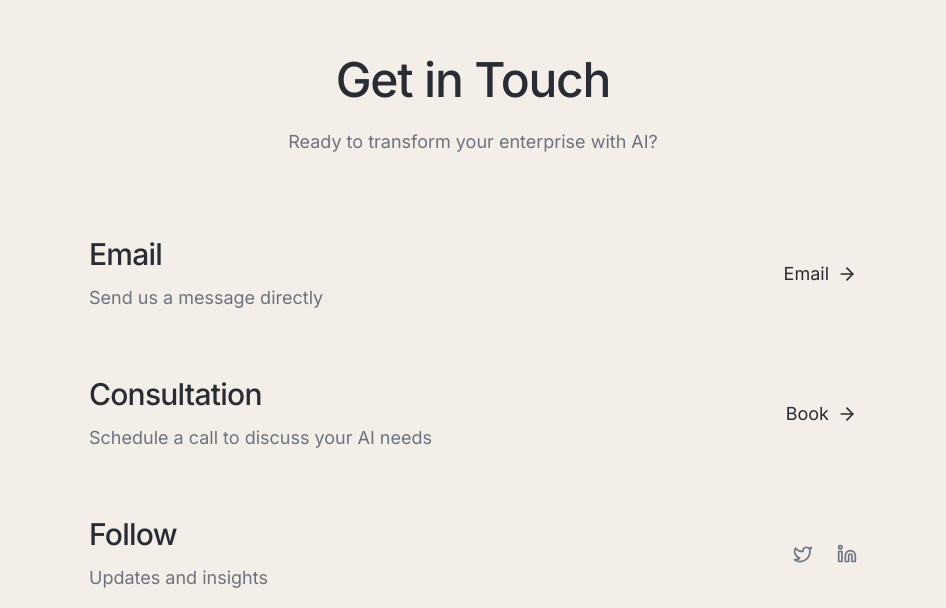
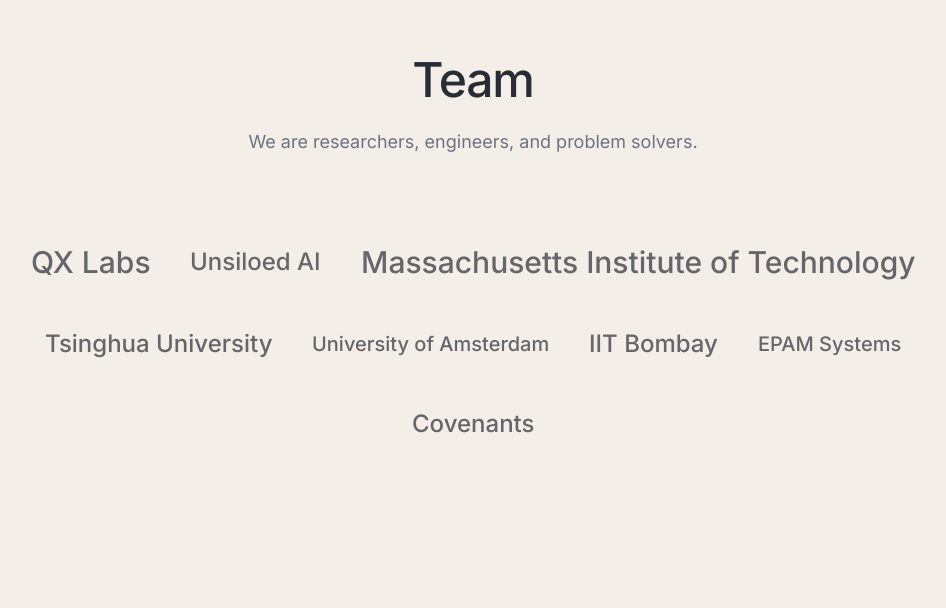
Before and after one commit to shinkahq/shinka-website, a Next.js app: page / in a window 1280 px wide. Shown: the part 3252-3860 px from the top of the page, without its empty margins (167-1113 px from the left). Built offline with nearby package versions, Linux system fonts and the light colour scheme; no server answers.

Commit message:
✨ feat: improve Team section layout and enhance navigation for better user accessibility

```diff
--- /dev/null
+++ b/components/sections/team.tsx
@@ -0,0 +1,116 @@
+'use client'
+
+import { useRef } from 'react'
+import useResponsive from '@/lib/use-responsive'
+import { ResponsiveContainer, ResponsiveText } from '@/components/responsive'
+
+const experience = [
+  {
+    name: "QX Labs",
+    role: "Founding AI Engineer",
+    size: "large"
+  },
+  {
+    name: "Unsiloed AI",
+    role: "Founding AI Engineer",
+    size: "medium"
+  },
+  {
+    name: "Massachusetts Institute of Technology",
+    role: "Undergraduate Researcher",
+    size: "large"
+  },
+  {
+    name: "Tsinghua University",
+    role: "Research Collaborator",
+    size: "medium"
+  },
+  {
+    name: "University of Amsterdam",
+    role: "Guest Researcher",
+    size: "small"
+  },
+  {
+    name: "IIT Bombay",
+    role: "Research Intern",
+    size: "medium"
+  },
+  {
+    name: "EPAM Systems",
+    role: "Innovation Center",
+    size: "small"
+  },
+  {
+    name: "Covenants",
+    role: "Tech Lead",
+    size: "medium"
+  }
+]
+
+export default function Team() {
+  const { isMobile } = useResponsive()
+  const containerRef = useRef<HTMLDivElement>(null)
+
+  return (
+    <section id="team" className={`${isMobile ? 'py-16' : 'py-24'} bg-background overflow-hidden`}>
+      <ResponsiveContainer maxWidth="responsive">
+        <div className="text-center mb-12 md:mb-20">
+          <ResponsiveText
+            as="h2"
+            mobileSize="text-3xl"
+            tabletSize="text-4xl"
+            desktopSize="text-4xl lg:text-5xl"
+            className="font-medium text-foreground mb-4 md:mb-6 tracking-tight"
+          >
+            Team
+          </ResponsiveText>
+          <ResponsiveText
+            mobileSize="text-base"
+            tabletSize="text-lg"
+            desktopSize="text-lg"
+            className="text-muted-foreground max-w-2xl mx-auto font-light"
+          >
+            We are researchers, engineers, and problem solvers.
+          </ResponsiveText>
+        </div>
+
+        <div
+          ref={containerRef}
+          className="relative max-w-5xl mx-auto"
+        >
+          <div className="flex flex-wrap justify-center items-center gap-6 md:gap-8">
+            {experience.map((item, index) => {
+              const sizeClasses = {
+                small: 'text-lg md:text-xl',
+                medium: 'text-xl md:text-2xl',
+                large: 'text-2xl md:text-3xl'
+              }[item.size]
+
+              const delayClass = `animate-in fade-in slide-in-from-bottom-4 duration-700 fill-mode-forwards`
+              const staggerDelay = `delay-[${index * 100}ms]`
+
+              return (
+                <div
+                  key={index}
+                  className={`group relative py-2 px-1 ${delayClass} ${staggerDelay}`}
+                >
+                  <div className="relative transition-transform duration-300 group-hover:-translate-y-1">
+                    <span className={`font-medium ${sizeClasses} text-foreground/70 group-hover:text-foreground transition-colors duration-300 cursor-default`}>
+                      {item.name}
+                    </span>
+                    <div className="absolute -bottom-1 left-0 w-0 h-[2px] bg-foreground/30 group-hover:bg-foreground transition-all duration-300 group-hover:w-full" />
+                  </div>
+                  <div className="absolute -bottom-4 left-1/2 -translate-x-1/2 pointer-events-none">
+                    <span className="text-xs text-muted-foreground bg-background/80 backdrop-blur-sm px-2 py-1 rounded-full opacity-0 transform translate-y-1 transition-all duration-300 group-hover:opacity-100 group-hover:translate-y-0 whitespace-nowrap">
+                      {item.role}
+                    </span>
+                  </div>
+                </div>
+              )
+            })}
+          </div>
+        </div>
+      </ResponsiveContainer>
+    </section>
+  )
+}
```
